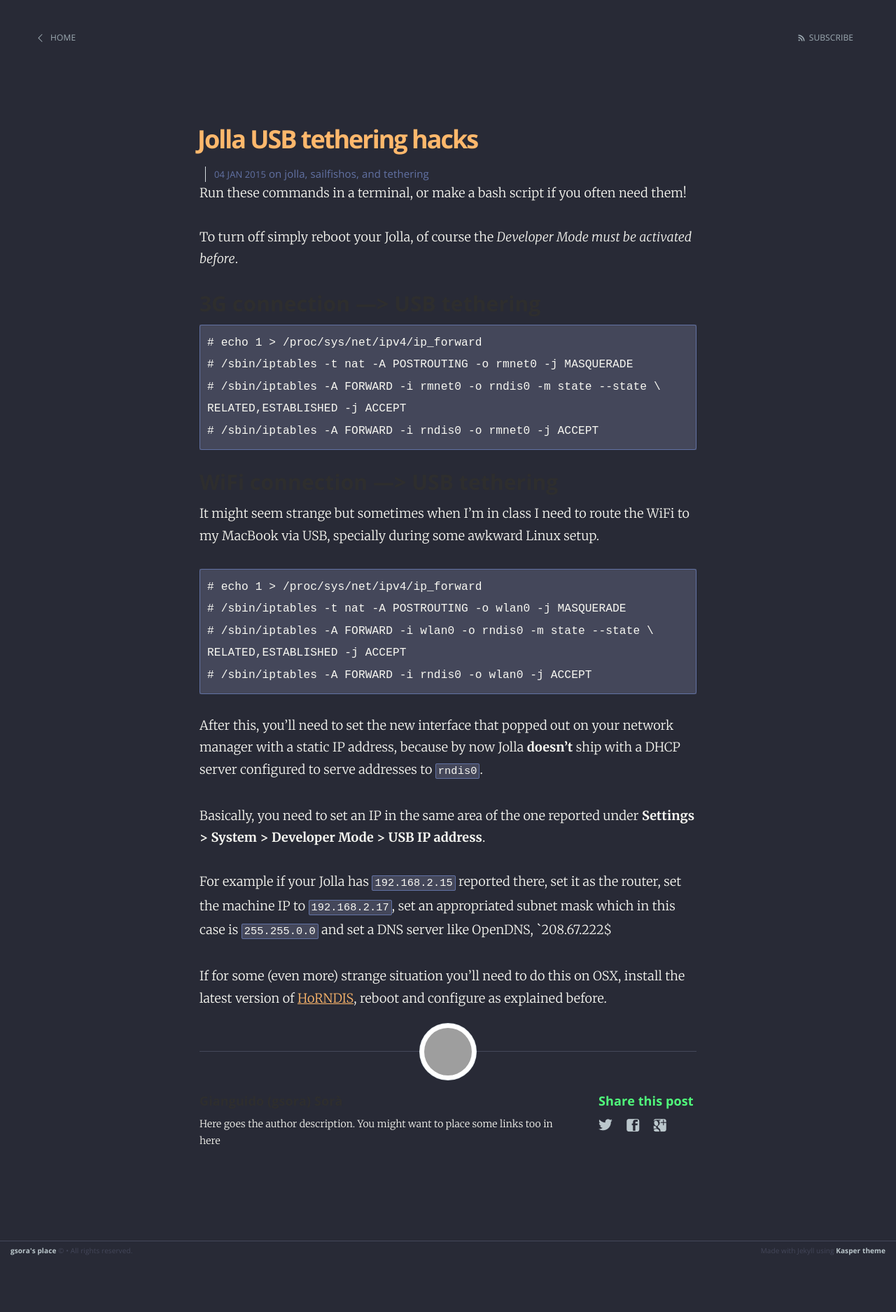
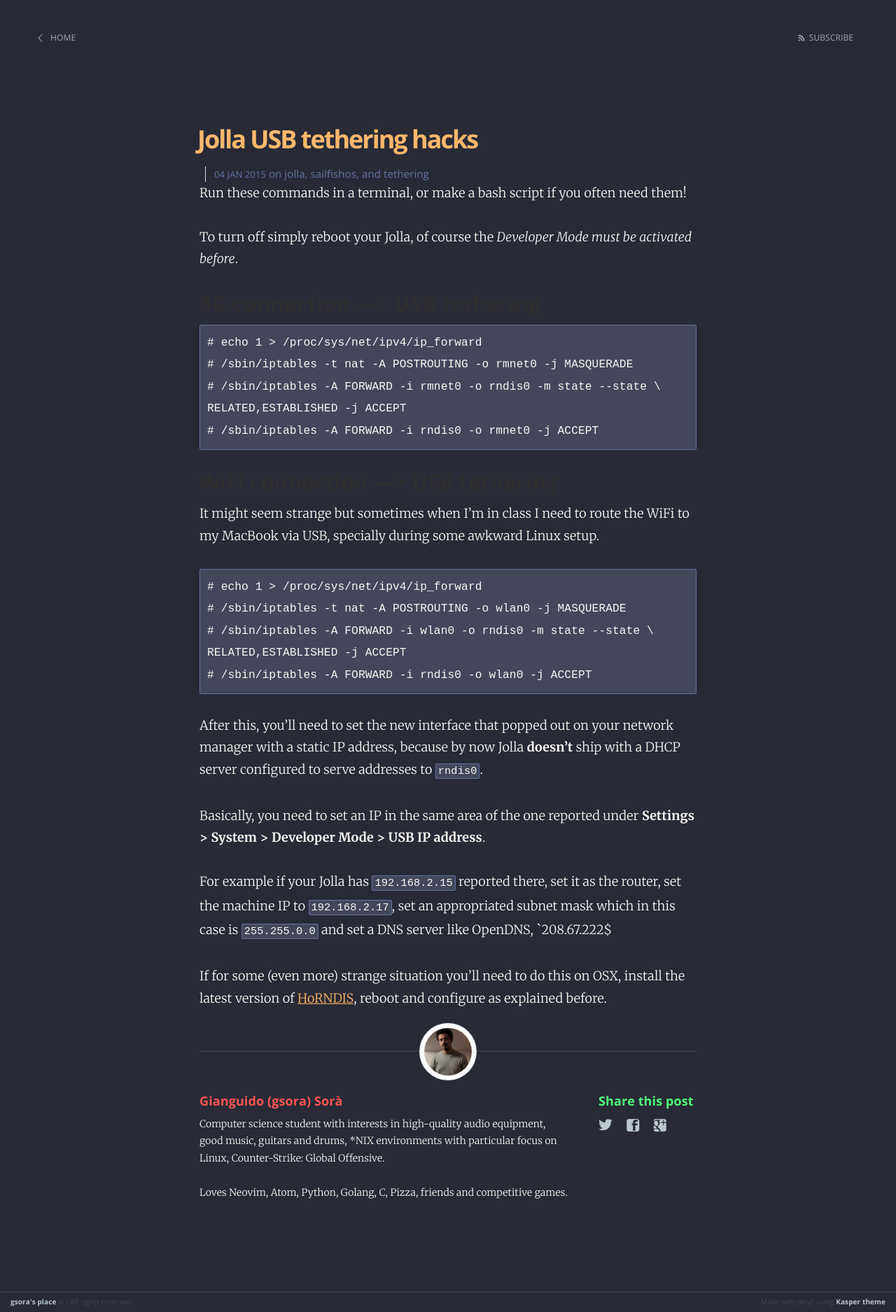
Before and after one commit to gsora/gsora.github.io, a Jekyll site: the page built from _posts/2015-01-04-jolla-thethering-hacks.markdown, in a window 1280 px wide. Shown: the whole page at 70% size. Built offline with Jekyll 4.4.1, drawn with Linux system fonts in a browser that asks for light colours; comment, search, counter and statistics services are not loaded; before the commit the page ends 1801 px from its top, so only the background shows below that; grey boxes are pictures that could not be loaded.

Commit message:
disqus! and new css.

```diff
--- a/_layouts/post.html
+++ b/_layouts/post.html
@@ -64,15 +64,16 @@
             <!-- If we want to display author's name and bio -->
             {% if site.author %}
                 <figure class="author-image">
-                    <a class="img" href="{{ site.baseurl }}" style="background-image: url(/assets/images/profile.png)">
+                    <a class="img" href="{{ site.baseurl }}" style="background-image: url(/assets/images/me.jpg)">
                     <span class="hidden">{{site.author}}'s Picture</span></a>
                 </figure>
                 <section class="author">
                     <!-- Author Name -->
                     <h4> {{ site.author }} </h4>
-                    <!-- Author Bio -->
                     <p>
-                        Here goes the author description. You might want to place some links too in here
+                    Computer science student with interests in high-quality audio equipment, good music, guitars and drums, *NIX environments with particular focus on Linux, Counter-Strike: Global Offensive.</br>
+                    </br>
+                    Loves Neovim, Atom, Python, Golang, C, Pizza, friends and competitive games.
                     </p>
                 </section>
             {% endif %}
@@ -81,9 +82,28 @@
             {% include share.html %}
 
             <!-- Disqus comments -->
-            {% if page.disqus %}
-                {% include disqus.html %}
-            {% endif %}
+            <div id="disqus_thread"></div>
+            <script>
+            /**
+            * RECOMMENDED CONFIGURATION VARIABLES: EDIT AND UNCOMMENT THE SECTION BELOW TO INSERT DYNAMIC VALUES FROM YOUR PLATFORM OR CMS.
+            * LEARN WHY DEFINING THESE VARIABLES IS IMPORTANT: https://disqus.com/admin/universalcode/#configuration-variables
+            */
+            /*
+            var disqus_config = function () {
+            this.page.url = PAGE_URL; // Replace PAGE_URL with your page's canonical URL variable
+            this.page.identifier = PAGE_IDENTIFIER; // Replace PAGE_IDENTIFIER with your page's unique identifier variable
+            };
+            */
+            (function() { // DON'T EDIT BELOW THIS LINE
+            var d = document, s = d.createElement('script');
+
+            s.src = '//gsorasplace.disqus.com/embed.js';
+
+            s.setAttribute('data-timestamp', +new Date());
+            (d.head || d.body).appendChild(s);
+            })();
+            </script>
+            <noscript>Please enable JavaScript to view the <a href="https://disqus.com/?ref_noscript" rel="nofollow">comments powered by Disqus.</a></noscript>
 
         </footer>
 
--- a/assets/css/gsora.css
+++ b/assets/css/gsora.css
@@ -83,3 +83,7 @@
 .share h4 {
     color: #50fa7b;
 }
+
+.author h4 {
+    color: #ff5555;
+}
```
Also changed, not shown: other parts of _layouts/post.html (+1 -1 lines), _includes/disqus.html (+19 -10 lines).
